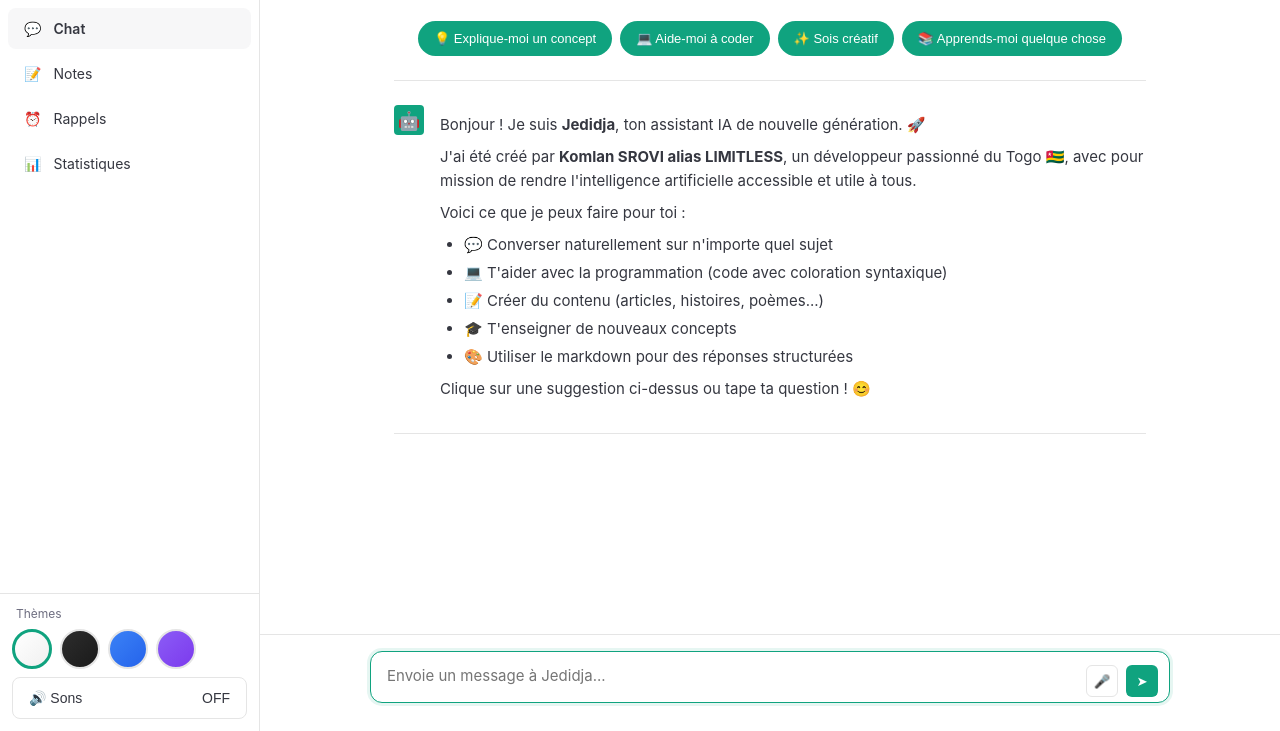
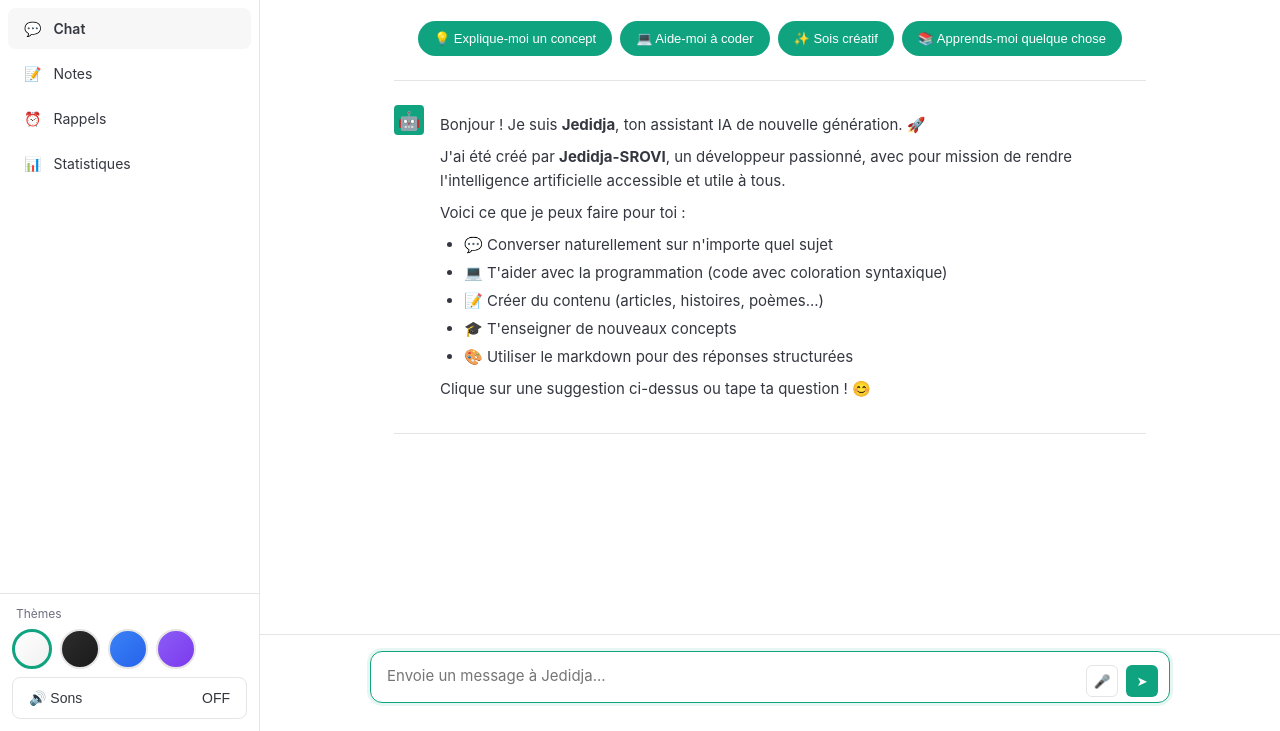
Before and after one commit to jedidja-coder/jedidja-ai, a plain HTML site: page index.html in a window 1280 px wide. Shown: the part 69-800 px from the top of the page. Drawn offline with nearby package versions, Linux system fonts and the light colour scheme.

Commit message:
Update index.html

```diff
--- a/index.html
+++ b/index.html
@@ -815,7 +815,7 @@
                             <div class="message-avatar">🤖</div>
                             <div class="message-content">
                                 <p>Bonjour ! Je suis <strong>Jedidja</strong>, ton assistant IA de nouvelle génération. 🚀</p>
-                                <p>J'ai été créé par <strong>Komlan SROVI alias LIMITLESS</strong>, un développeur passionné du Togo 🇹🇬, avec pour mission de rendre l'intelligence artificielle accessible et utile à tous.</p>
+                                <p>J'ai été créé par <strong>Jedidja-SROVI</strong>, un développeur passionné, avec pour mission de rendre l'intelligence artificielle accessible et utile à tous.</p>
                                 <p>Voici ce que je peux faire pour toi :</p>
                                 <ul>
                                     <li>💬 Converser naturellement sur n'importe quel sujet</li>
```
